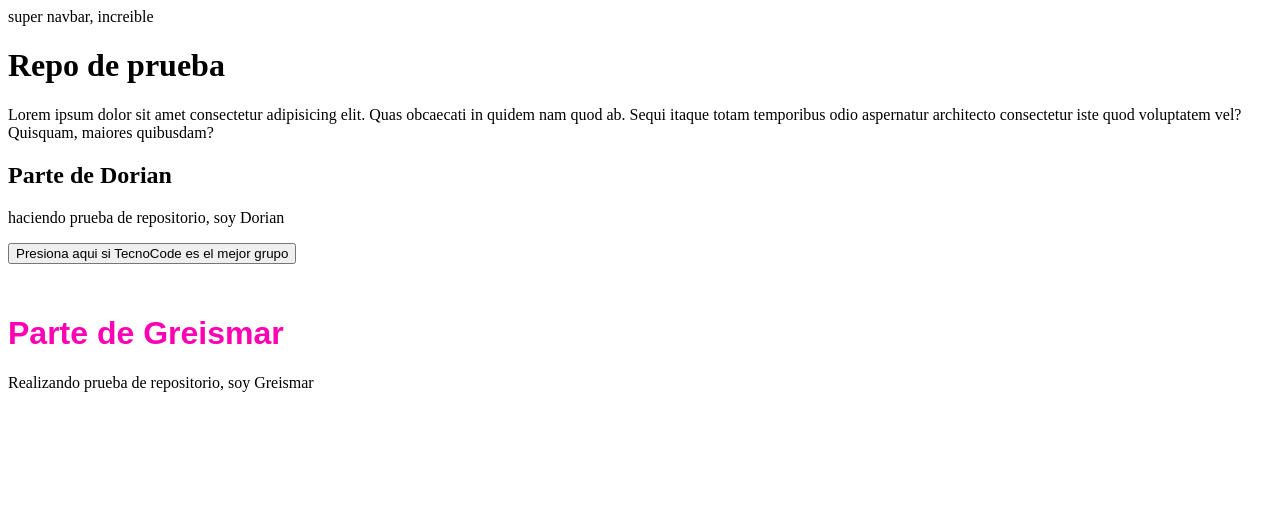
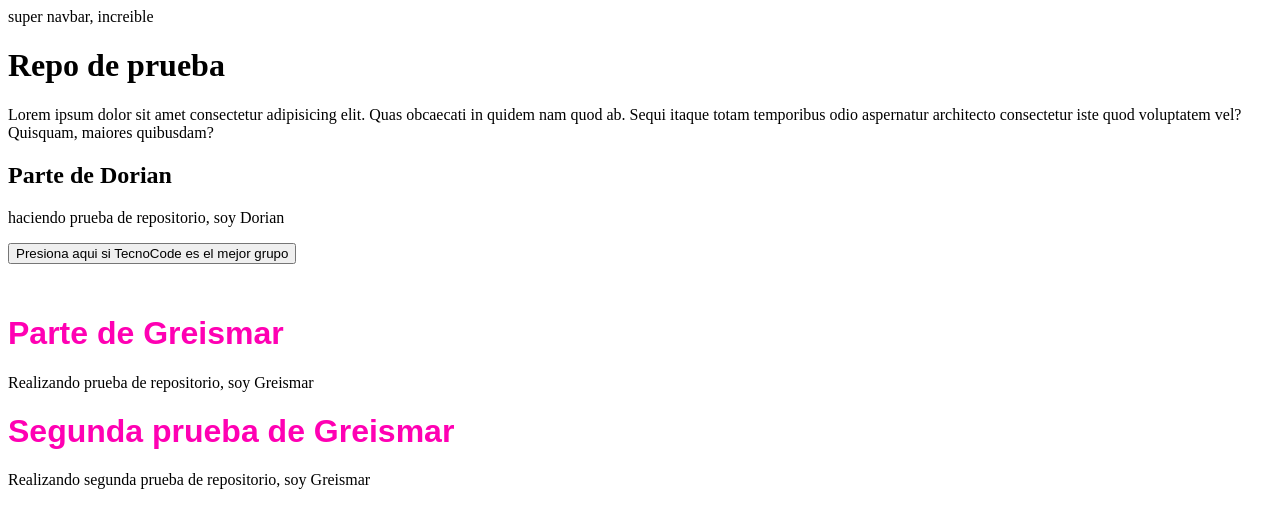
Before and after one commit to yohanangulo/repo-de-prueba, a plain HTML site: page index.html in a window 1280 px wide. Drawn offline with Linux system fonts and the light colour scheme.

Commit message:
Realicé la segunda prueba

```diff
--- a/index.html
+++ b/index.html
@@ -21,6 +21,10 @@
   <h1 class="title">Parte de Greismar</h1>
   <p>Realizando prueba de repositorio, soy Greismar</p>
 </div>
+<div>
+  <h1 class="title">Segunda prueba de Greismar</h1>
+  <p>Realizando segunda prueba de repositorio, soy Greismar</p>
+</div>
 </body>
 <script src="repo.js"></script>
 </html>
```
